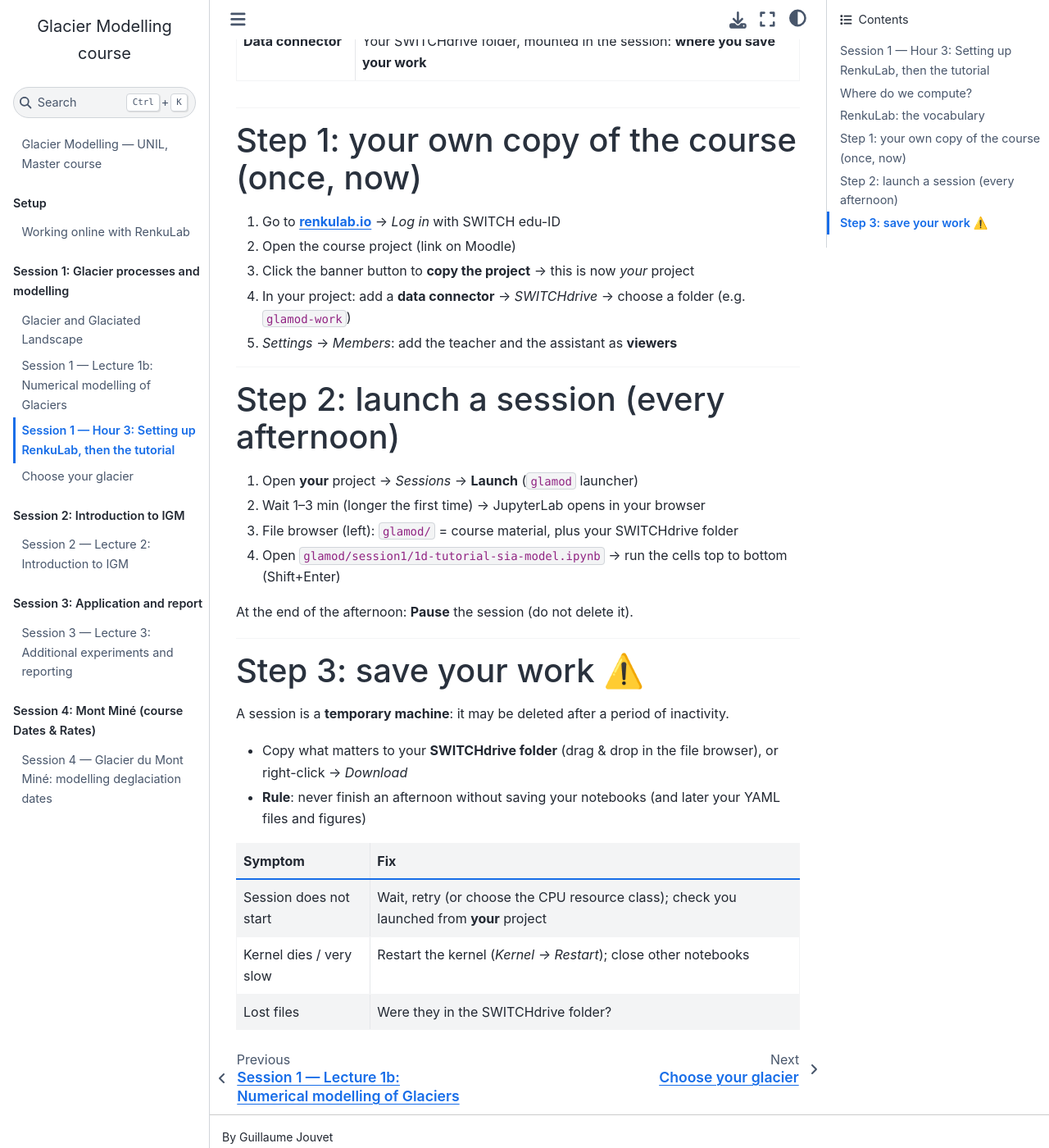
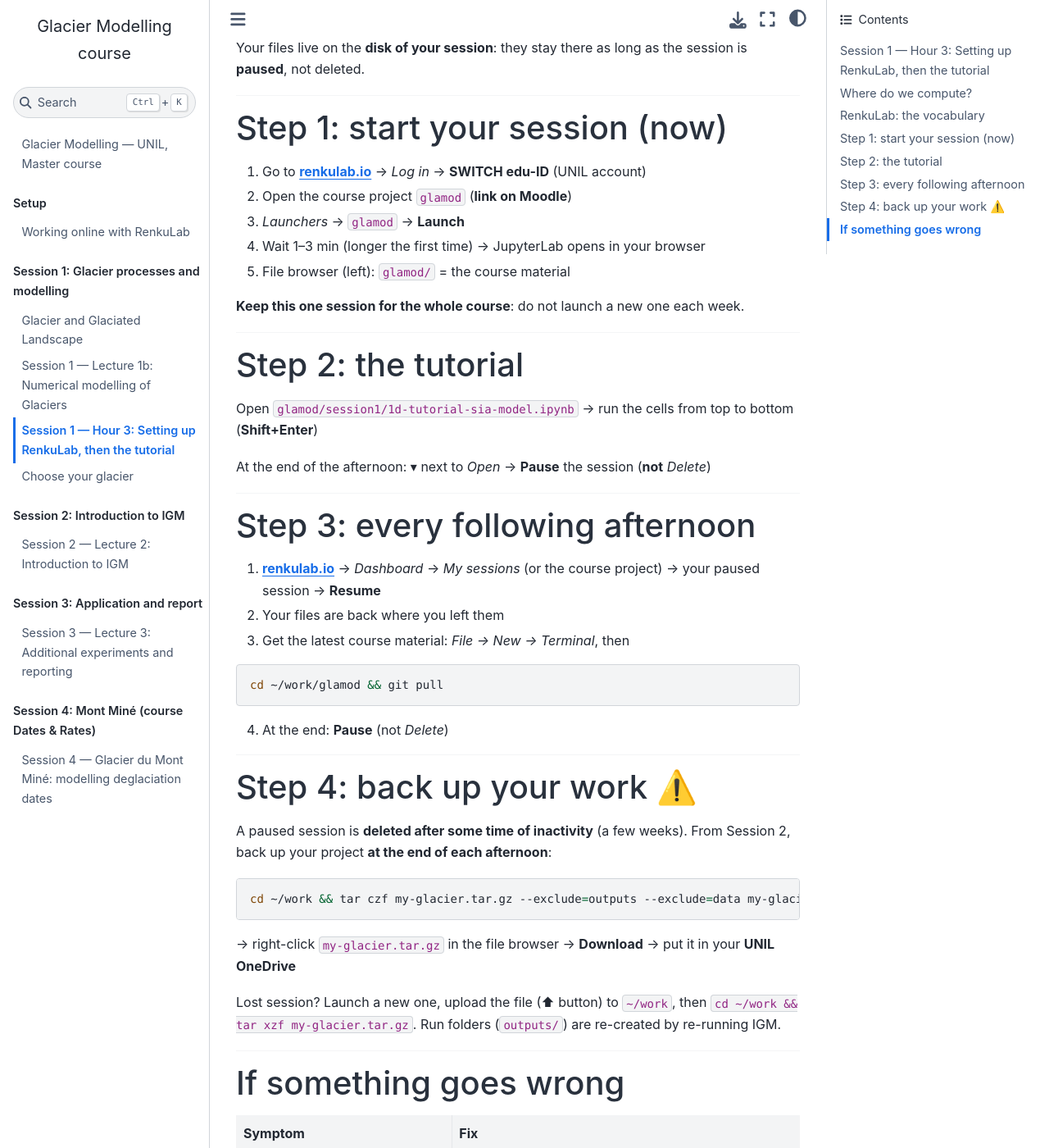
Before and after one commit to jouvetg/glamod, a Jupyter Book: the page built from session1/1c-setup-renku.md, in a window 1280 px wide and 1400 px high, scrolled down 718 px. Shown: the whole window at 82% size. Built offline with Jupyter Book 1.0.4 settings and Sphinx 7.4.7 and the Sphinx Book theme 1.1.4, drawn with Linux system fonts in a browser that asks for light colours; pages that are not in the unit, such as notebooks, are missing from menus; some of the changed text lies outside the part shown.

Commit message:
Renku without SWITCHdrive (launch from the public project, pause, tar backup to OneDrive); room Geopolis 2208; tutorial: commented model code, clearer names, consistent tables, links to modnum sessions 10-11

````diff
--- a/session1/1c-setup-renku.md
+++ b/session1/1c-setup-renku.md
@@ -16,8 +16,8 @@ On [renkulab.io](https://renkulab.io), a platform of the Swiss Data Science Cent
 
 - JupyterLab **in your browser**: nothing to install on your laptop
 - Python, IGM and all packages are **pre-installed** in the course environment
-- Runs on Swiss servers, with resources reserved for this course
-- Login with your **SWITCH edu-ID** (UNIL account)
+- Runs on Swiss servers
+- Login with your **SWITCH edu-ID** (your UNIL account)
 
 ---
 
@@ -25,43 +25,67 @@ On [renkulab.io](https://renkulab.io), a platform of the Swiss Data Science Cent
 
 | Renku | What it is for you |
 |---|---|
-| **Project** | Your copy of the course: material (code repository) + launcher + storage |
-| **Session launcher** | The "Launch" button: starts a machine with Python, IGM and JupyterLab |
-| **Session** | Your running machine (CPU, RAM, disk): temporary! |
-| **Data connector** | Your SWITCHdrive folder, mounted in the session: **where you save your work** |
+| **Project** `glamod` | The course project (link on Moodle), shared by everyone |
+| **Launcher** `glamod` | The **Launch** button: starts a machine with Python, IGM and JupyterLab |
+| **Session** | **Your** private machine (CPU, RAM, disk), started from the launcher. Only you see it |
+
+Your files live on the **disk of your session**: they stay there as long as the session is **paused**, not deleted.
 
 ---
 
-# Step 1: your own copy of the course (once, now)
+# Step 1: start your session (now)
 
-1. Go to **renkulab.io** → *Log in* with SWITCH edu-ID
-2. Open the course project (link on Moodle)
-3. Click the banner button to **copy the project** → this is now *your* project
-4. In your project: add a **data connector** → *SWITCHdrive* → choose a folder (e.g. `glamod-work`)
-5. *Settings* → *Members*: add the teacher and the assistant as **viewers**
+1. Go to **renkulab.io** → *Log in* → **SWITCH edu-ID** (UNIL account)
+2. Open the course project `glamod` (**link on Moodle**)
+3. *Launchers* → `glamod` → **Launch**
+4. Wait 1–3 min (longer the first time) → JupyterLab opens in your browser
+5. File browser (left): `glamod/` = the course material
+
+**Keep this one session for the whole course**: do not launch a new one each week.
 
 ---
 
-# Step 2: launch a session (every afternoon)
+# Step 2: the tutorial
 
-1. Open **your** project → *Sessions* → **Launch** (`glamod` launcher)
-2. Wait 1–3 min (longer the first time) → JupyterLab opens in your browser
-3. File browser (left): `glamod/` = course material, plus your SWITCHdrive folder
-4. Open `glamod/session1/1d-tutorial-sia-model.ipynb` → run the cells top to bottom (Shift+Enter)
+Open `glamod/session1/1d-tutorial-sia-model.ipynb` → run the cells from top to bottom (**Shift+Enter**)
 
-At the end of the afternoon: **Pause** the session (do not delete it).
+At the end of the afternoon: ▾ next to *Open* → **Pause** the session (**not** *Delete*)
 
 ---
 
-# Step 3: save your work ⚠️
+# Step 3: every following afternoon
 
-A session is a **temporary machine**: it may be deleted after a period of inactivity.
+1. **renkulab.io** → *Dashboard* → *My sessions* (or the course project) → your paused session → **Resume**
+2. Your files are back where you left them
+3. Get the latest course material: *File → New → Terminal*, then
 
-- Copy what matters to your **SWITCHdrive folder** (drag & drop in the file browser), or right-click → *Download*
-- **Rule**: never finish an afternoon without saving your notebooks (and later your YAML files and figures)
+```bash
+cd ~/work/glamod && git pull
+```
+
+4. At the end: **Pause** (not *Delete*)
+
+---
+
+# Step 4: back up your work ⚠️
+
+A paused session is **deleted after some time of inactivity** (a few weeks). From Session 2, back up your project **at the end of each afternoon**:
+
+```bash
+cd ~/work && tar czf my-glacier.tar.gz --exclude=outputs --exclude=data my-glacier
+```
+
+→ right-click `my-glacier.tar.gz` in the file browser → **Download** → put it in your **UNIL OneDrive**
+
+Lost session? Launch a new one, upload the file (⬆ button) to `~/work`, then `cd ~/work && tar xzf my-glacier.tar.gz`. Run folders (`outputs/`) are re-created by re-running IGM.
+
+---
+
+# If something goes wrong
 
 | Symptom | Fix |
 |---|---|
-| Session does not start | Wait, retry (or choose the CPU resource class); check you launched from **your** project |
-| Kernel dies / very slow | Restart the kernel (*Kernel → Restart*); close other notebooks |
-| Lost files | Were they in the SWITCHdrive folder? |
+| The session does not start after 5 min | ▾ → *Delete*, launch again; still stuck: call us |
+| I cannot find my session | *Dashboard* → *My sessions*; are you logged in with your edu-ID? |
+| Kernel dies / very slow | *Kernel → Restart*; close the notebooks you do not use |
+| `git pull` refuses (local changes) | `git stash` then `git pull` (or call us) |
--- a/session2/1-lecture-igm.md
+++ b/session2/1-lecture-igm.md
@@ -226,8 +226,8 @@ Helpers in `utils/helper.py` (used in the notebooks): `show_dashboard`, `compare
 
 Same as in Session 1:
 
-1. Open **your** project on renkulab.io → **Resume** your paused session (or **Launch** a new one)
-2. Course material in `~/work/glamod/`, your SWITCHdrive folder next to it
+1. renkulab.io → *My sessions* → **Resume** your paused session
+2. Terminal: `cd ~/work/glamod && git pull` (latest course material)
 
 New today: we run **IGM**, a command-line program.
 
@@ -274,7 +274,7 @@ compare_runs(["outputs/past_v1", "outputs/past_v2"],
 - Re-run the notebook as often as you like: it only **reads** the run folders
 - Figures for the report: `plt.savefig("figures/fig_volume.png", dpi=200, bbox_inches="tight")`
 
-**Save your work**: YAML files, notebook and figures → SWITCHdrive folder. Run folders can always be re-created.
+**Back up your work** at the end of each afternoon (Session 1, Step 4): `cd ~/work && tar czf my-glacier.tar.gz --exclude=outputs --exclude=data my-glacier` → *Download* → UNIL OneDrive. Run folders can always be re-created.
 
 ---
 
@@ -332,7 +332,7 @@ cd ~/work/my-glacier
 
 1. Put the RGI ID of **your** glacier in `experiment/common/my_glacier.yaml` (default: Findelengletscher)
 2. Open `analysis.ipynb`, run the first cell; drag the terminal next to it
-3. **Save** to your SWITCHdrive folder at the end of each afternoon (YAML, notebook, scripts, figures)
+3. **Back up** at the end of each afternoon: `cd ~/work && tar czf my-glacier.tar.gz --exclude=outputs --exclude=data my-glacier` → *Download* → OneDrive
 
 ---
 
@@ -424,4 +424,4 @@ bash run_sensitivity.sh        # 3 x 4 combinations of arrhenius x tau_ref, 12 s
 - Are several combinations equally good (trade-off between deformation and sliding)?
 - Redo the past or one scenario with the best one(s): how much does 2100 change?
 
-Commands and plots: `analysis.ipynb`, section 4. **Save your work** (YAML, notebook, figures) to SWITCHdrive!
+Commands and plots: `analysis.ipynb`, section 4. **Back up your work** (`my-glacier.tar.gz` → OneDrive)!
--- a/setup/renku.md
+++ b/setup/renku.md
@@ -8,29 +8,30 @@ Presented in the slides `session1/1c-setup-renku.md` (Session 1, hour 3).
 
 | Renku | What it is for you |
 |---|---|
-| **Project** | Your copy of the course: material + launcher + storage |
-| **Session** | Your running machine with IGM + JupyterLab: **temporary!** |
-| **Data connector** | Your SWITCHdrive folder, where you **save** your work |
+| **Project** `glamod` | The course project (link on Moodle), shared by everyone |
+| **Launcher** `glamod` | The **Launch** button: starts a machine with IGM + JupyterLab |
+| **Session** | **Your** private machine, with its own disk: kept while **paused**, lost when deleted |
+
+UNIL has no SWITCHdrive any more (replaced by OneDrive in 2024), and OneDrive cannot be mounted in Renku: students work on the disk of their session and back it up to OneDrive.
 
 ### Once (Session 1)
 
 1. Log in to [renkulab.io](https://renkulab.io) with your **SWITCH edu-ID**.
-2. Open the course project (**link on Moodle**) and **copy** it (button in the banner).
-3. In your copy, add a **data connector** to a **SWITCHdrive** folder (e.g. `glamod-work`).
-4. *Settings* → *Members*: add the teacher and the assistant (viewer).
+2. Open the course project `glamod` (**link on Moodle**) → *Launchers* → `glamod` → **Launch** (1–3 min). No need to copy the project.
+3. Keep this **one session** for the whole course.
 
 ### Every afternoon
 
-1. **Your** project → *Sessions* → **Launch** (`glamod` launcher, 1–3 min). JupyterLab opens with the course material in `~/work/glamod/` and your SWITCHdrive folder. Your project work lives in your own copy `~/work/my-glacier/` (made once in Session 2, Lecture 2).
+1. *Dashboard* → *My sessions* → **Resume** your paused session. Terminal: `cd ~/work/glamod && git pull` (latest material). Your project work lives in your own copy `~/work/my-glacier/` (made once in Session 2, Lecture 2).
 2. Work with **YAML** files (parameters) + a **terminal** (`igm_run ...`) + a **notebook** (plots): see Lecture 2.
-3. **Save** your YAML files, notebooks, scripts and figures to SWITCHdrive (drag & drop, or `cp -r`). Run folders can be re-created by re-running IGM.
-4. At the end: **Pause** the session (do not delete it). Sessions inactive for too long are deleted: never leave without saving.
+3. **Back up**: `cd ~/work && tar czf my-glacier.tar.gz --exclude=outputs --exclude=data my-glacier` → right-click → *Download* → UNIL OneDrive. Restore in a new session: upload the file to `~/work`, `tar xzf my-glacier.tar.gz`.
+4. At the end: **Pause** the session (not *Delete*). Paused sessions are deleted after some weeks (15 days by default on renkulab.io, configurable per resource pool).
 
 ### If something goes wrong
 
 | Symptom | Fix |
 |---|---|
-| The session does not start | Wait, retry; check that you launched from **your** project |
+| The session does not start | Wait 5 min; then ▾ → *Delete* and launch again |
 | `igm_run: command not found` | Use the `glamod` launcher |
 | `Parameter 'experiment' does not exist` | `cd` to the folder that contains `experiment/` |
 | Kernel dies / very slow | Out of memory: restart the kernel, close other notebooks |
@@ -40,7 +41,7 @@ Presented in the slides `session1/1c-setup-renku.md` (Session 1, hour 3).
 
 ## For the teaching team
 
-**Set-up**: the GitHub repository `jouvetg/glamod` is the *code repository* of one Renku 2.0 **template project**; the session runs the Docker image `ghcr.io/jouvetg/glamod:2026` (`environment/`, IGM pinned to a commit of its main branch), built by GitHub Actions on every change in `environment/`. Docs: [Renku for teaching](https://docs.renkulab.io/en/2.14.1/docs/users/use-cases/teaching/), [own Docker image](https://docs.renkulab.io/en/2.18.1/docs/users/sessions/guides/environments/use-your-own-docker-image-for-renku-session).
+**Set-up**: the GitHub repository `jouvetg/glamod` is the *code repository* of one public Renku 2.0 project (`guillaume.jouvet-1/glamod`); the session runs the Docker image `ghcr.io/jouvetg/glamod:2026` (`environment/`, IGM pinned to a commit of its main branch), built by GitHub Actions on every change in `environment/`. Docs: [Renku for teaching](https://docs.renkulab.io/en/2.14.1/docs/users/use-cases/teaching/), [own Docker image](https://docs.renkulab.io/en/2.18.1/docs/users/sessions/guides/environments/use-your-own-docker-image-for-renku-session).
 
 ### Steps
 
@@ -52,8 +53,8 @@ Presented in the slides `session1/1c-setup-renku.md` (Session 1, hour 3).
      ```
      ["jupyter server --ServerApp.ip=0.0.0.0 --ServerApp.port=8888 --ServerApp.base_url=$RENKU_BASE_URL_PATH --ServerApp.token=\"\" --ServerApp.password=\"\" --ServerApp.allow_remote_access=true --ContentsManager.allow_hidden=true --ServerApp.allow_origin=*"]
      ```
-4. **Template**: *Settings* → *Template project*, make it visible to the students, post the link on Moodle.
-5. **Dry run** with a student account: copy, connect SWITCHdrive, launch, run the tutorial, copy `session2/my-glacier` to `~/work/my-glacier` and run the project steps (check run, `params_past`, `bash run_future.sh`, `analysis.ipynb`), save to SWITCHdrive, pause and resume.
+4. **Students**: the project is **public**, so its launcher is available to every logged-in user and each student gets a private session: post the project link on Moodle. Ask the Renku team for a course resource pool (CPU, ~10 GB disk, paused sessions kept ≥ 8 weeks).
+5. **Dry run** with a student account: launch from the course project, run the tutorial, copy `session2/my-glacier` to `~/work/my-glacier` and run the project steps (check run, `params_past`, `bash run_future.sh`, `analysis.ipynb`), back up with `tar`, pause and resume.
 
 **Updating during the course**: the **image** only holds the software (IGM + packages): build it once, and rebuild only if `environment/` changes (new IGM commit). The **course material** comes from the GitHub repository: push changes any time; a new session clones the latest version, and in a paused session students run `git pull` in `~/work/glamod`. Their own work in `~/work/my-glacier/` is never touched by a pull; changes to the template `session2/my-glacier/` after they copied it must be copied by hand (e.g. a new script: `cp ~/work/glamod/session2/my-glacier/run_xxx.sh ~/work/my-glacier/`).
 
````
Also changed, not shown: infos.md (+2 -2 lines), session1/1a-lecture-glacier-processes.md (+1 -1 lines), session3/lecture-3-application-and-report.md (+1 -1 lines), 2 other files.
